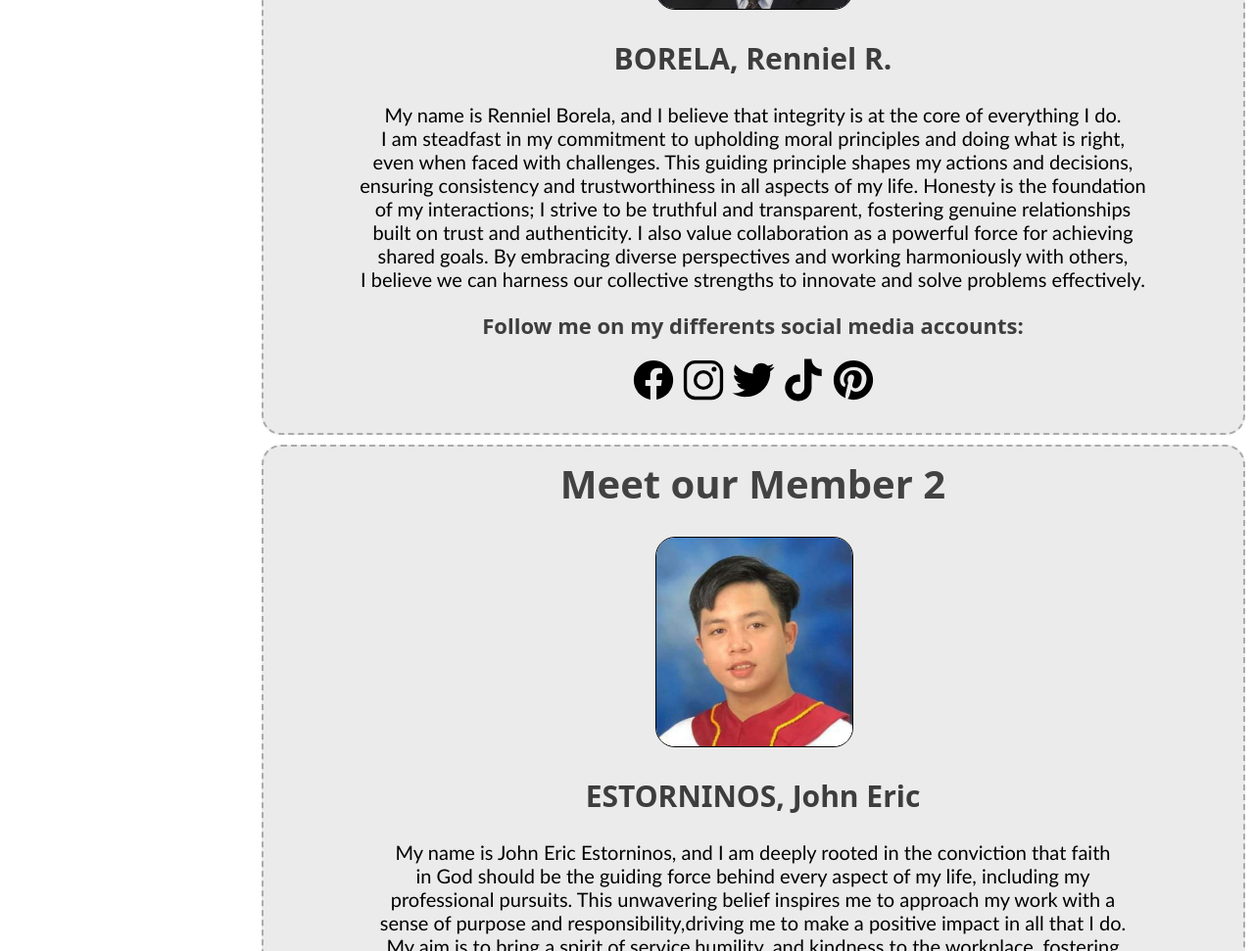
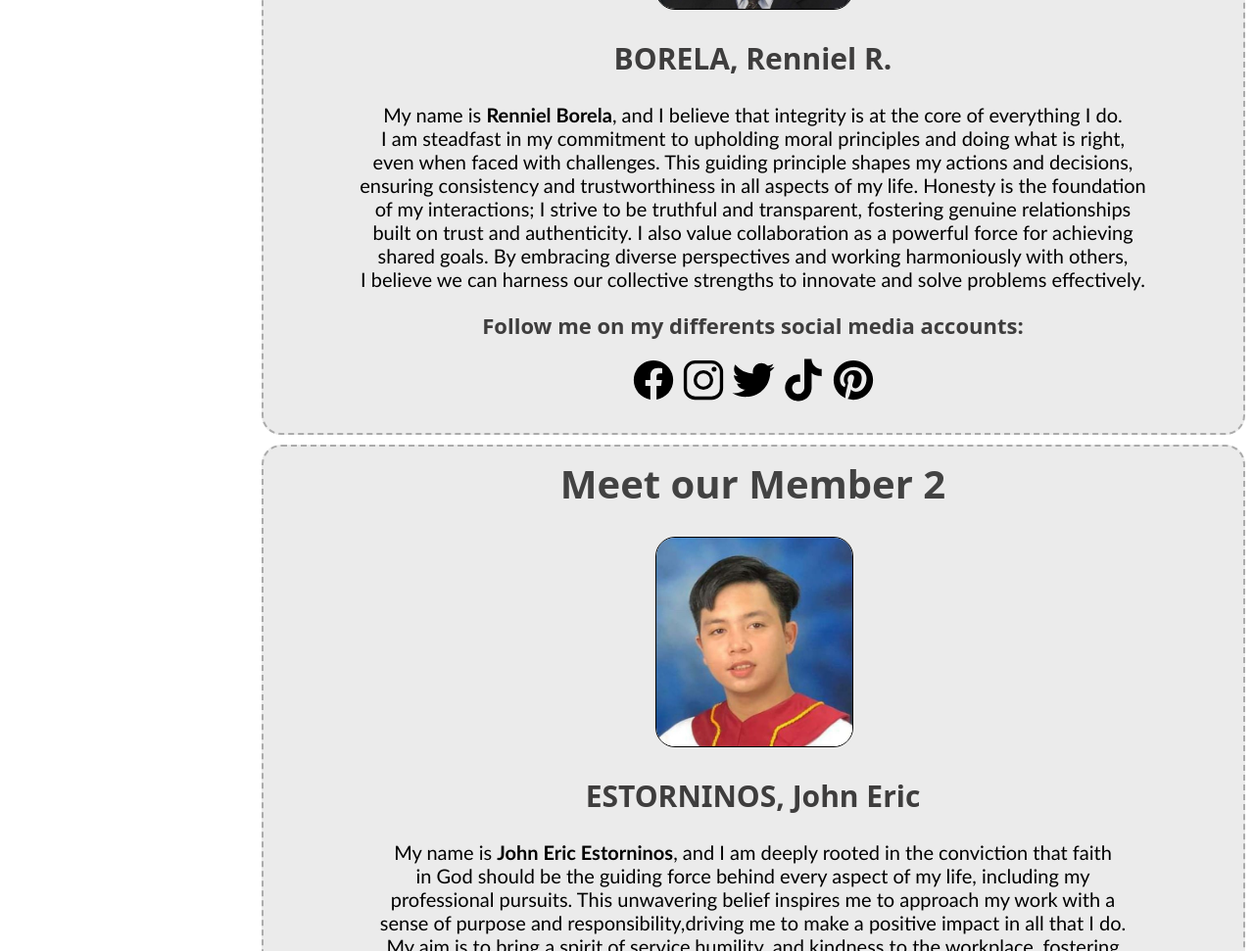
Before and after one commit to rinyilbrl27/BSCS-2D, a PHP site: page /Creators.html in a window 1280 px wide; the page is wider, and only the part inside the window is pictured. Shown: the part 386-1357 px from the top of that part at 98% size. Run offline with PHP 8.4, Linux system fonts and the light colour scheme.

Commit message:
Add files via upload

```diff
--- a/LANDING PAGE/Creators.html
+++ b/LANDING PAGE/Creators.html
@@ -38,7 +38,7 @@
     </div>
     <h2 class="name">BORELA, Renniel R.</h2>
     <p class="description">
-        My name is Renniel Borela, and I believe that integrity is at the core of everything I do.<br/>
+        My name is <b>Renniel Borela</b>, and I believe that integrity is at the core of everything I do.<br/>
         I am steadfast in my commitment to upholding moral principles and doing what is right, <br/>
         even when faced with challenges. This guiding principle shapes my actions and decisions, <br/>
         ensuring consistency and trustworthiness in all aspects of my life. Honesty is the foundation<br/>
@@ -65,7 +65,7 @@
     </div>
     <h2 class="name">ESTORNINOS, John Eric </h2>
     <p class="description">
-        My name is John Eric Estorninos, and I am deeply rooted in the conviction that faith<br/>
+        My name is <b>John Eric Estorninos</b>, and I am deeply rooted in the conviction that faith<br/>
         in God should be the guiding force behind every aspect of my life, including my <br/>
         professional pursuits. This unwavering belief inspires me to approach my work with a <br/>
         sense of purpose and responsibility,driving me to make a positive impact in all that I do. <br/>
@@ -93,7 +93,7 @@
     </div>
     <h2 class="name">LOPEZ, Earll Jerald M.</h2>
     <p class="description">
-        I am Earll Jerald Lopez, and I believe that one day, after I graduate, I will work very <br/>
+        I am <b>Earll Jerald Lopez</b>, and I believe that one day, after I graduate, I will work very <br/>
         hard to earn money and become successful. My dream is to be rich, not just for  <br/>
         myself, but to help everyone in my community. As an SK Councilor, I want to support<br/>
         and serve all the people around me. I know that real success is not just about having <br/>
--- a/LANDING PAGE/style.css
+++ b/LANDING PAGE/style.css
@@ -1134,6 +1134,9 @@ table,th,tr,td{
             font-family:'Trebuchet MS';
             font-size: 20px;
             word-spacing: 0px;
+            width: 900px;
+            margin-left: auto;
+            margin-right: auto;
         }
         .follow-us{
         font-family:system-ui,'Segoe UI', 'Open Sans', 'Helvetica Neue', sans-serif;
```
